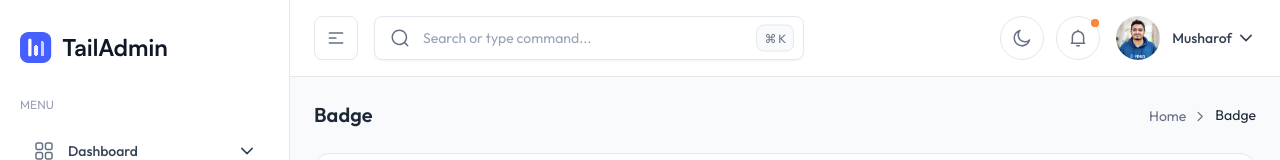
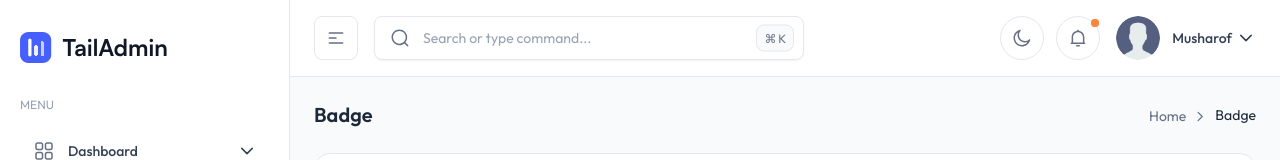
Before and after one commit to HarrisonMunguambe/www.sgfm.com, a Vue app in the folder vue-tailwind-admin-dashboard-main/: page /badge in a window 1280 px wide. Shown: the top 160 px of the page. Built offline with nearby package versions, Linux system fonts and the light colour scheme; what vue3-apexcharts would draw is missing.

Commit message:
final setp up for the barnch main

```diff
--- a/vue-tailwind-admin-dashboard-main/src/components/layout/header/UserMenu.vue
+++ b/vue-tailwind-admin-dashboard-main/src/components/layout/header/UserMenu.vue
@@ -5,7 +5,7 @@
       @click.prevent="toggleDropdown"
     >
       <span class="mr-3 overflow-hidden rounded-full h-11 w-11">
-        <img src="/images/user/owner.jpg" alt="User" />
+        <img src="/images/user/usuario.png" alt="User" />
       </span>
 
       <span class="block mr-1 font-medium text-theme-sm">Musharof </span>
--- a/vue-tailwind-admin-dashboard-main/src/components/profile/ProfileCard.vue
+++ b/vue-tailwind-admin-dashboard-main/src/components/profile/ProfileCard.vue
@@ -6,7 +6,7 @@
           <div
             class="w-20 h-20 overflow-hidden border border-gray-200 rounded-full dark:border-gray-800"
           >
-            <img src="/images/user/owner.jpg" alt="user" />
+            <img src="/images/user/usuario.png" alt="user" />
           </div>
           <div class="order-3 xl:order-2">
             <h4
```
Also changed, not shown: vue-tailwind-admin-dashboard-main/public/images/user/usuario.png (added).
